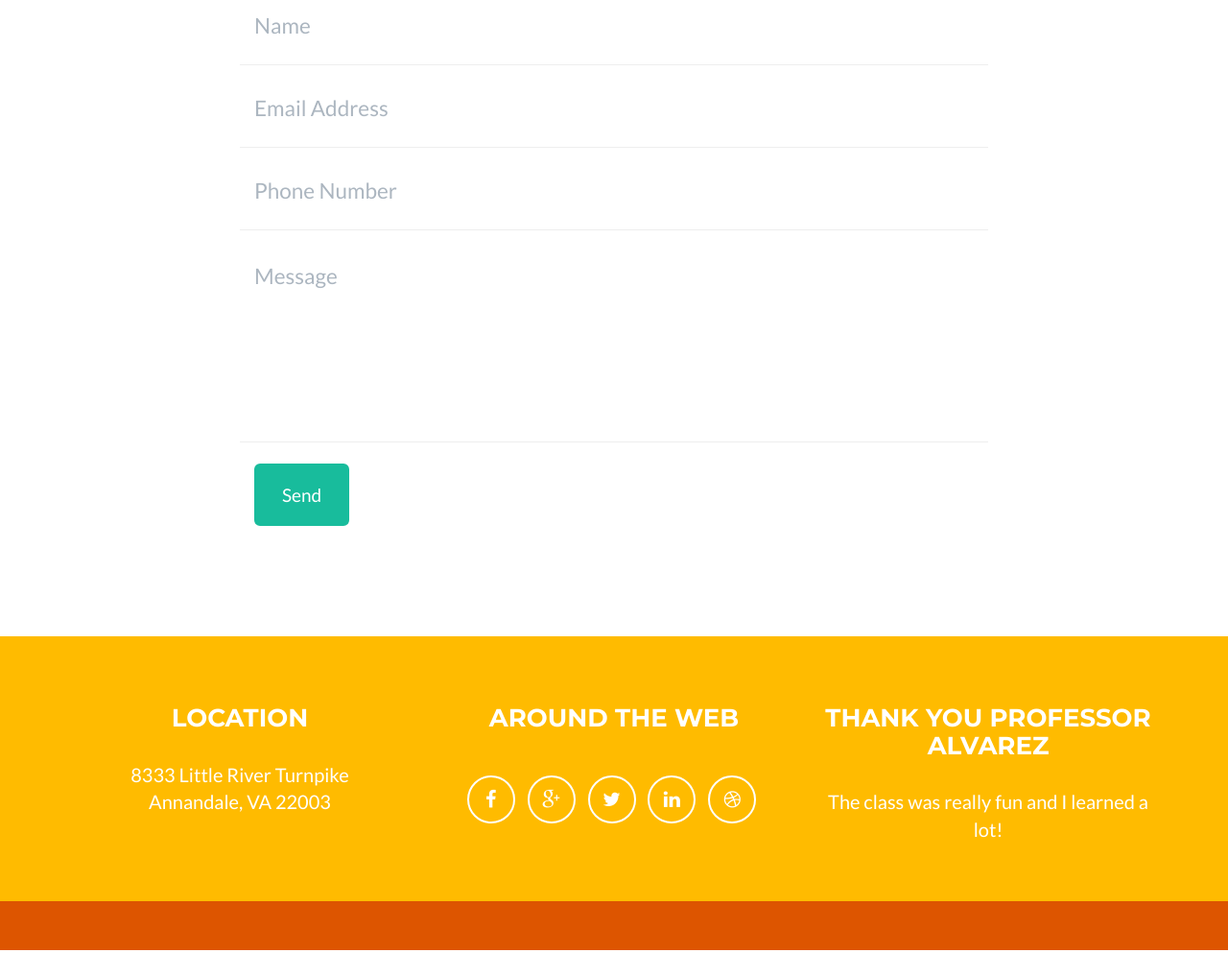
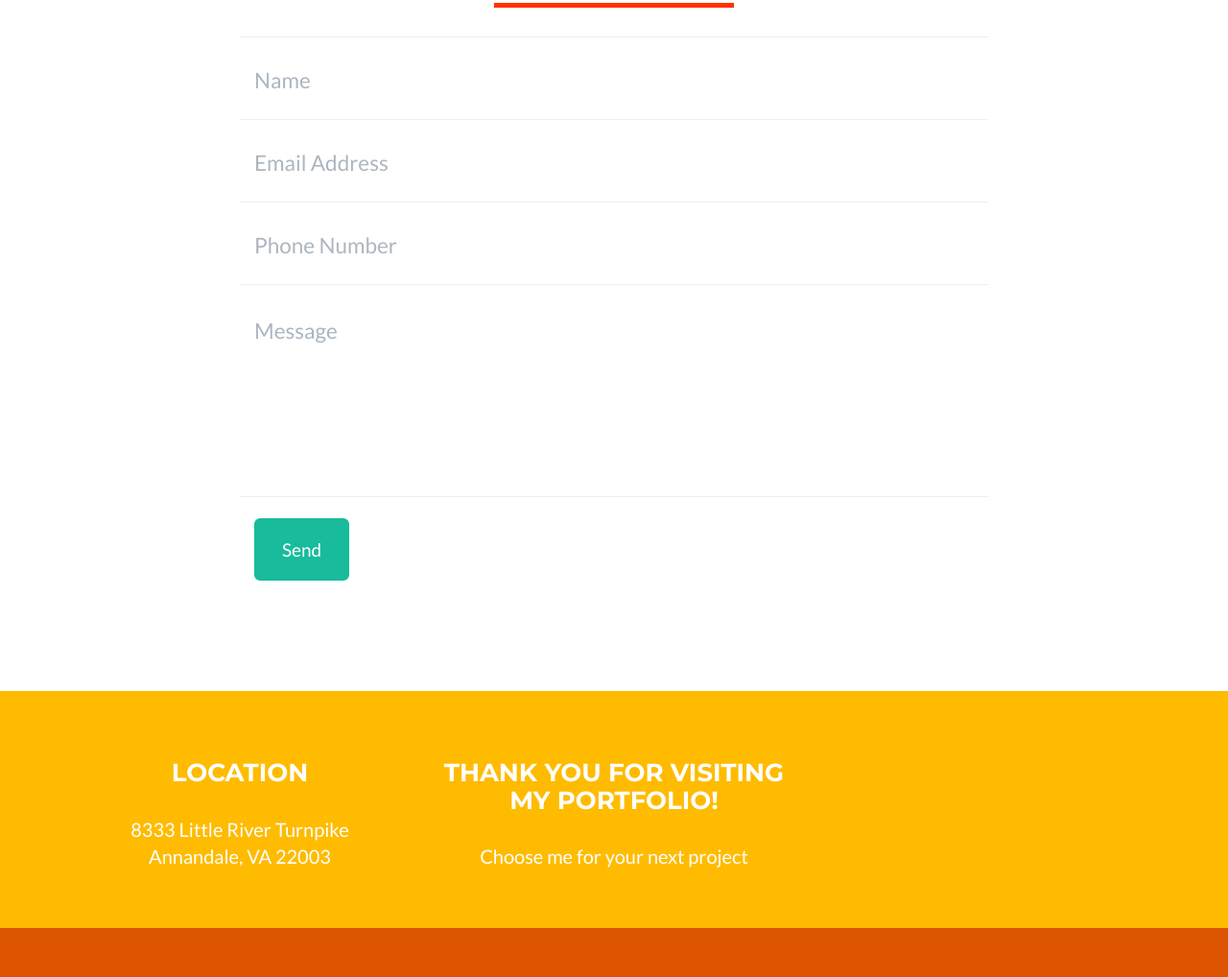
Before and after one commit to Ajackster/portfolio, a plain HTML site: page index.html in a window 1280 px wide. Shown: the part 2504-3522 px from the top of the page at 96% size. Before the commit the page ends 3494 px from the top, so only its background shows below. Drawn offline with nearby package versions, Linux system fonts and the light colour scheme.

Commit message:
Initial commit

```diff
--- a/index.html
+++ b/index.html
@@ -21,13 +21,6 @@
     <link href="font-awesome/css/font-awesome.min.css" rel="stylesheet" type="text/css">
     <link href="http://fonts.googleapis.com/css?family=Montserrat:400,700" rel="stylesheet" type="text/css">
     <link href="http://fonts.googleapis.com/css?family=Lato:400,700,400italic,700italic" rel="stylesheet" type="text/css">
-
-    <!-- HTML5 Shim and Respond.js IE8 support of HTML5 elements and media queries -->
-    <!-- WARNING: Respond.js doesn't work if you view the page via file:// -->
-    <!--[if lt IE 9]>
-        <script src="https://oss.maxcdn.com/libs/html5shiv/3.7.0/html5shiv.js"></script>
-        <script src="https://oss.maxcdn.com/libs/respond.js/1.4.2/respond.min.js"></script>
-    <![endif]-->
 
 </head>
 
@@ -173,7 +166,7 @@
                     <p>I am a student at Northern Virginia Community College and have a deep passion for Computer Science. I love to program mobile apps and websites from front-end to back. I am currently a Web Developer at IT EVO, LLC.</p>
                 </div>
                 <div class="col-lg-4">
-                    <p>I specialize in back-end work. I mainly use a PEAN stack which is PostgreSQL, Expressjs, Angularjs, and Nodejs. I am very familiar with the Ubuntu 14.04 environment and love working with other people.</p>
+                    <p>I specialize in back-end work. I mainly use a PEAN(PostgreSQL, Expressjs, Angularjs/Android, and Nodejs) or a MEAN stack(MongoDB, Expressjs, Angularjs/Android, Nodejs). I am very familiar with the Ubuntu 14.04 environment and love working with other people.</p>
                 </div>
             </div>
         </div>
@@ -243,7 +236,7 @@
                         <h3>Location</h3>
                         <p>8333 Little River Turnpike<br>Annandale, VA 22003</p>
                     </div>
-                    <div class="footer-col col-md-4">
+                    <!--<div class="footer-col col-md-4">
                         <h3>Around the Web</h3>
                         <ul class="list-inline">
                             <li>
@@ -262,10 +255,10 @@
                                 <a href="#" class="btn-social btn-outline"><i class="fa fa-fw fa-dribbble"></i></a>
                             </li>
                         </ul>
-                    </div>
+                    </div>-->
                     <div class="footer-col col-md-4">
-                        <h3>Thank you Professor Alvarez</h3>
-                        <p>The class was really fun and I learned a lot!</p>
+                        <h3>Thank you for visiting my portfolio!</h3>
+                        <p>Choose me for your next project</p>
                     </div>
                 </div>
             </div>
```
Also changed, not shown: 2 other files.
